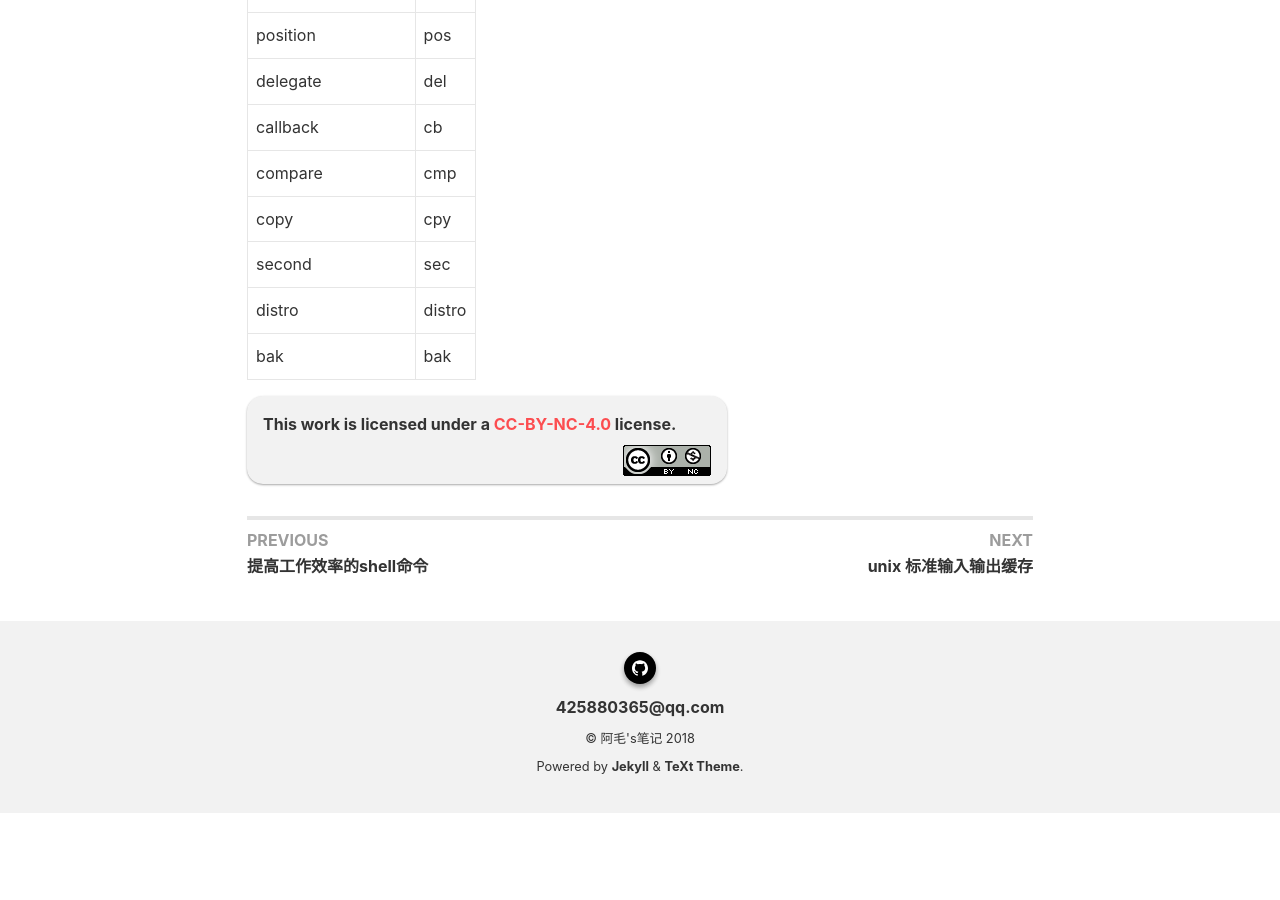
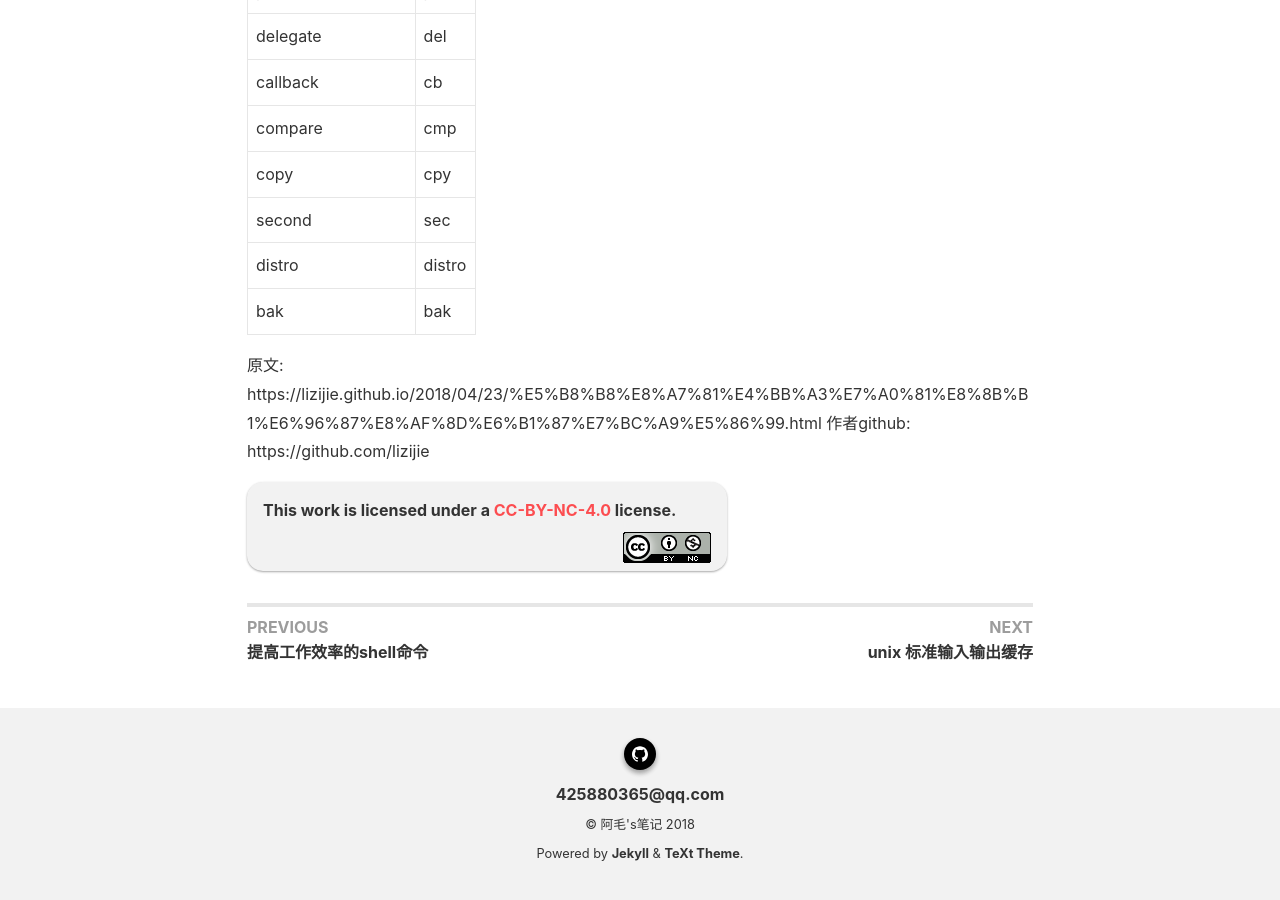
Before and after one commit to lizijie/lizijie.github.io, a Jekyll site: the page built from _posts/2018-04-23-常见代码英文词汇缩写.md, in a window 1280 px wide and 900 px high, scrolled down 3422 px. Built offline with Jekyll 4.4.1, drawn with Linux system fonts in a browser that asks for light colours; nearby versions of some CDN libraries; comment, search, counter and statistics services are not loaded; before the commit the page ends 4235 px from its top, so only the background shows below that; part of the change alters nothing that is shown.

Commit message:
Update 2018-04-23-常见代码英文词汇缩写.md

```diff
--- a/_posts/2018-04-23-常见代码英文词汇缩写.md
+++ b/_posts/2018-04-23-常见代码英文词汇缩写.md
@@ -4,8 +4,6 @@ title: 常见代码英文词汇缩写
 key: 2018042310
 tags: 英文 缩写
 ---
-
-长期收集&整理该缩写列表。
 
 欢迎贡献！！！
 
@@ -99,3 +97,8 @@ tags: 英文 缩写
 |---|---|
 |distro|distro|
 |bak|bak|
+
+原文:
+https://lizijie.github.io/2018/04/23/%E5%B8%B8%E8%A7%81%E4%BB%A3%E7%A0%81%E8%8B%B1%E6%96%87%E8%AF%8D%E6%B1%87%E7%BC%A9%E5%86%99.html
+作者github:
+https://github.com/lizijie
```
